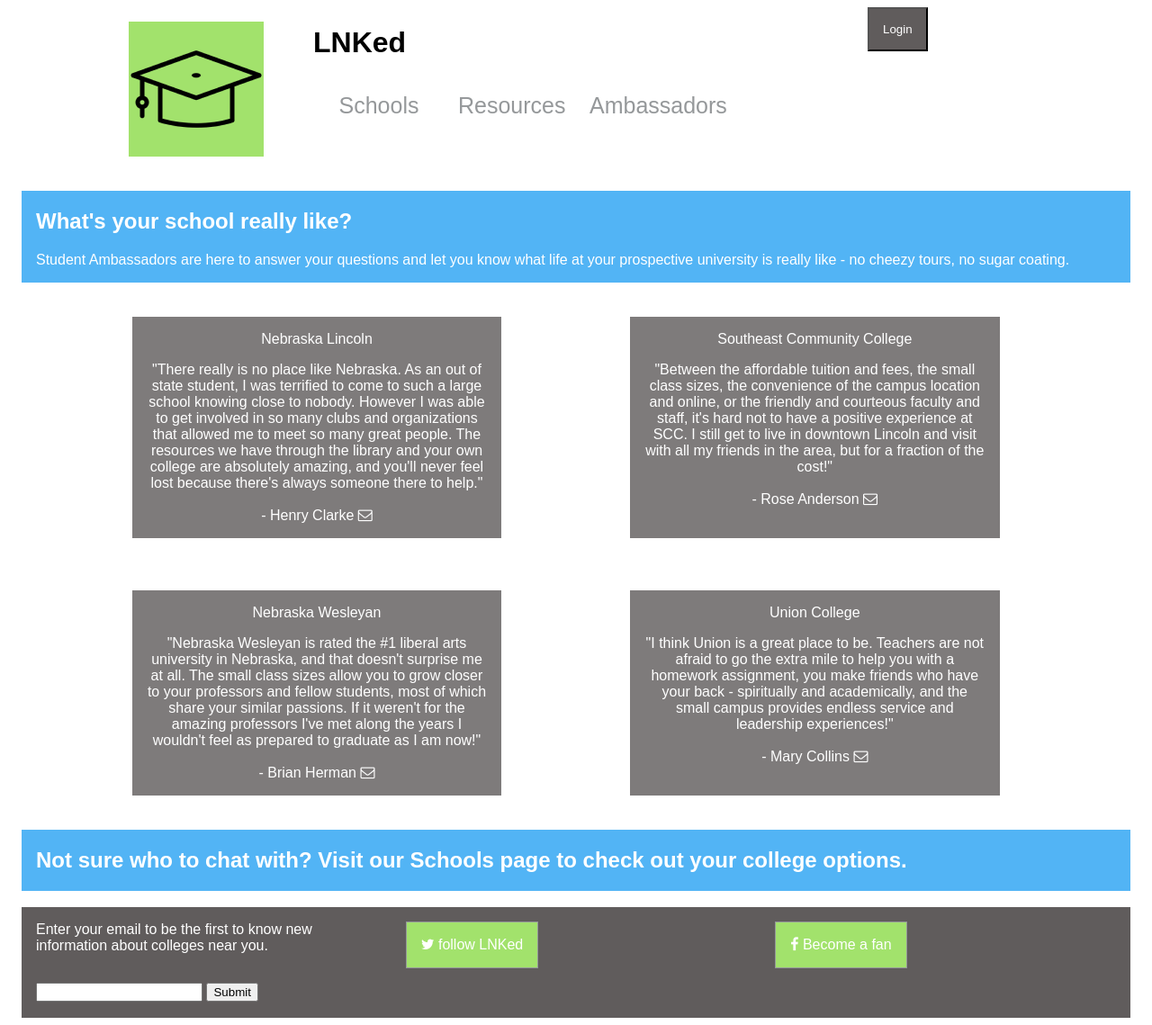
After one commit to NewsNerdsAtCoJMC/ProjectTicoTeam4, a Django app: template lnked/colleges/templates/ambassadors.html in a window 1280 px wide. The commit adds this page. Shown: the whole page at 90% size. Run offline with Django 3.2, Linux system fonts and the light colour scheme; the template is opened without the code that fills it, so the values that code supplies are empty; some libraries are stand-ins or nearby versions.

Commit message:
Finished up resources and ambassadors

```diff
--- /dev/null
+++ b/lnked/colleges/templates/ambassadors.html
@@ -0,0 +1,147 @@
+<!doctype html>
+<html>
+<head>
+<meta charset="UTF-8">
+<title>Ambassadors</title>
+
+<!-- RWD -->
+<meta name="viewport" content="width=device-width, initial-scale=1">
+
+<!-- Styles -->
+<link href="/static/css/flexboxgrid.min.css" rel="stylesheet">
+<link href="/static/css/lnked.css" rel="stylesheet">
+<link rel="stylesheet" href="https://cdnjs.cloudflare.com/ajax/libs/font-awesome/4.7.0/css/font-awesome.min.css">
+
+<style type="text/css">
+
+</style>
+
+</head>
+
+<body>
+<div class="container-fluid">
+
+<!-- header -->
+
+<div class="row">
+	<div class="col-xs-1"></div>
+	<div class="col-xs-2 icon">
+		<p><a href="/"><img src="/static/images/gradcap.png" alt="home" width="150" height="150"></a></p>
+	</div>
+	<div class="col-xs-6">
+		<h1>LNKed</h1>
+		<nav>
+			<ul>
+				<li><a href="/schools">Schools</a></li>
+				<li><a href="/resources">Resources</a></li>
+				<li><a href="/ambassadors">Ambassadors</a></li>
+			</ul>
+		</nav>
+	</div>
+	<div class="col-xs-3 login">
+		<button onclick="document.getElementById('id01').style.display='block'" style="width:auto;" class="help">Login</button>
+
+<div id="id01" class="modal">
+
+  <form class="modal-content animate" action="/action_page.php">
+
+    <div class="container">
+      <label><b>Username</b></label>
+      <input type="text" placeholder="Enter Username" name="uname" required>
+
+      <label><b>Password</b></label>
+      <input type="password" placeholder="Enter Password" name="psw" required>
+
+      <button type="submit">Login</button>
+      <input type="checkbox" checked="checked"> Remember me
+    </div>
+
+    <div class="container" style="background-color:#f1f1f1">
+      <button type="button" onclick="document.getElementById('id01').style.display='none'" class="cancelbtn">Cancel</button>
+      <span class="psw">Forgot <a href="#">password?</a></span>
+    </div>
+  </form>
+</div>
+
+<script>
+// Get the modal
+var modal = document.getElementById('id01');
+
+// When the user clicks anywhere outside of the modal, close it
+window.onclick = function(event) {
+    if (event.target == modal) {
+        modal.style.display = "none";
+    }
+}
+</script>
+	</div>
+</div>
+<br>
+<!-- content -->
+
+<div class="row">
+	<div class="col-xs-12 top">
+		<h2>What's your school really like?</h2>
+			<p>Student Ambassadors are here to answer your questions and let you know what life at your prospective university is really like - no cheezy tours, no sugar coating.</p>
+	</div>
+</div>
+<br>
+<div class="row">
+<div class="col-xs-1"></div>
+	<div class="col-xs-4 ambassador">
+		<p>Nebraska Lincoln</p>
+		<p>"There really is no place like Nebraska. As an out of state student, I was terrified to come to such a large school knowing close to nobody. However I was able to get involved in so many clubs and organizations that allowed me to meet so many great people. The resources we have through the library and your own college are absolutely amazing, and you'll never feel lost because there's always someone there to help."<br><br>- Henry Clarke <i class="fa fa-envelope-o" style="color:white"></i></p>
+	</div>
+<div class="col-xs-1"></div>
+	<div class="col-xs-4 ambassador">
+		<p>Southeast Community College</p>
+		<p>"Between the affordable tuition and fees, the small class sizes, the convenience of the campus location and online, or the friendly and courteous faculty and staff, it's hard not to have a positive experience at SCC. I still get to live in downtown Lincoln and visit with all my friends in the area, but for a fraction of the cost!"<br><br>- Rose Anderson <i class="fa fa-envelope-o" style="color:white"></i></p>
+	</div>
+</div>
+<br>
+<div class="row">
+<div class="col-xs-1"></div>
+	<div class="col-xs-4 ambassador">
+		<p>Nebraska Wesleyan</p>
+		<p>"Nebraska Wesleyan is rated the #1 liberal arts university in Nebraska, and that doesn't surprise me at all. The small class sizes allow you to grow closer to your professors and fellow students, most of which share your similar passions. If it weren't for the amazing professors I've met along the years I wouldn't feel as prepared to graduate as I am now!"<br><br>- Brian Herman <i class="fa fa-envelope-o" style="color:white"></i></p>
+	</div>
+<div class="col-xs-1"></div>
+	<div class="col-xs-4 ambassador">
+		<p>Union College</p>
+		<p>"I think Union is a great place to be. Teachers are not afraid to go the extra mile to help you with a homework assignment, you make friends who have your back - spiritually and academically, and the small campus provides endless service and leadership experiences!"<br><br>- Mary Collins <i class="fa fa-envelope-o" style="color:white"></i></p>
+	</div>
+	</div>
+<br>
+<div class="row">
+	<div class="col-xs-12 bottom">
+		<h2>Not sure who to chat with? Visit our Schools page to check out your college options.</h2>
+	</div>
+<div class="col-xs-1"></div>
+</div>
+
+<!-- footer -->
+<br>
+<div class="row footer">
+	<div class="col-xs-4">
+		<p footer>Enter your email to be the first to know new information about colleges near you.</p>
+	</div>
+	<div class="col-xs-4">
+		<p class="button"><a href="#" class="fa fa-twitter"></a> follow LNKed</p>
+	</div>
+	<div class="col-xs-4">
+		<p class="button"><a href="#" class="fa fa-facebook"></a> Become a fan</p>
+	</div>
+</div>
+<div class="row footer">
+	<div class="col-xs-4">
+		<form action="/action_page.php">
+ 			<input list="browsers" name="browser">
+  			<input type="submit">
+		</form>
+		<br>
+	</div>
+</div>
+
+</div>
+</body>
+</html>
--- a/lnked/colleges/templates/base.html
+++ b/lnked/colleges/templates/base.html
@@ -34,8 +34,8 @@
 		<nav>
 			<ul>
 				<li><a href="/colleges/">Schools</a></li>
-				<li><a href="resources.html">Resources</a></li>
-				<li><a href="ambassadors.html">Ambassadors</a></li>
+				<li><a href="/resources">Resources</a></li>
+				<li><a href="/ambassadors">Ambassadors</a></li>
 			</ul>
 		</nav>
 	</div>
--- a/lnked/lnked/urls.py
+++ b/lnked/lnked/urls.py
@@ -6,5 +6,7 @@ from colleges import views
 urlpatterns = [
     url(r'^$', views.index, name='index'),
     url(r'colleges/$', views.schools_list, name='schools_list'),
+    url(r'resources/$', views.resources, name='resources'),
+    url(r'ambassadors/$', views.ambassadors, name='ambassadors'),
     url(r'^admin/', admin.site.urls),
 ]
```
Also changed, not shown: lnked/colleges/templates/resources.html (added, +133 -0 lines), lnked/colleges/views.py (+10 -0 lines).
